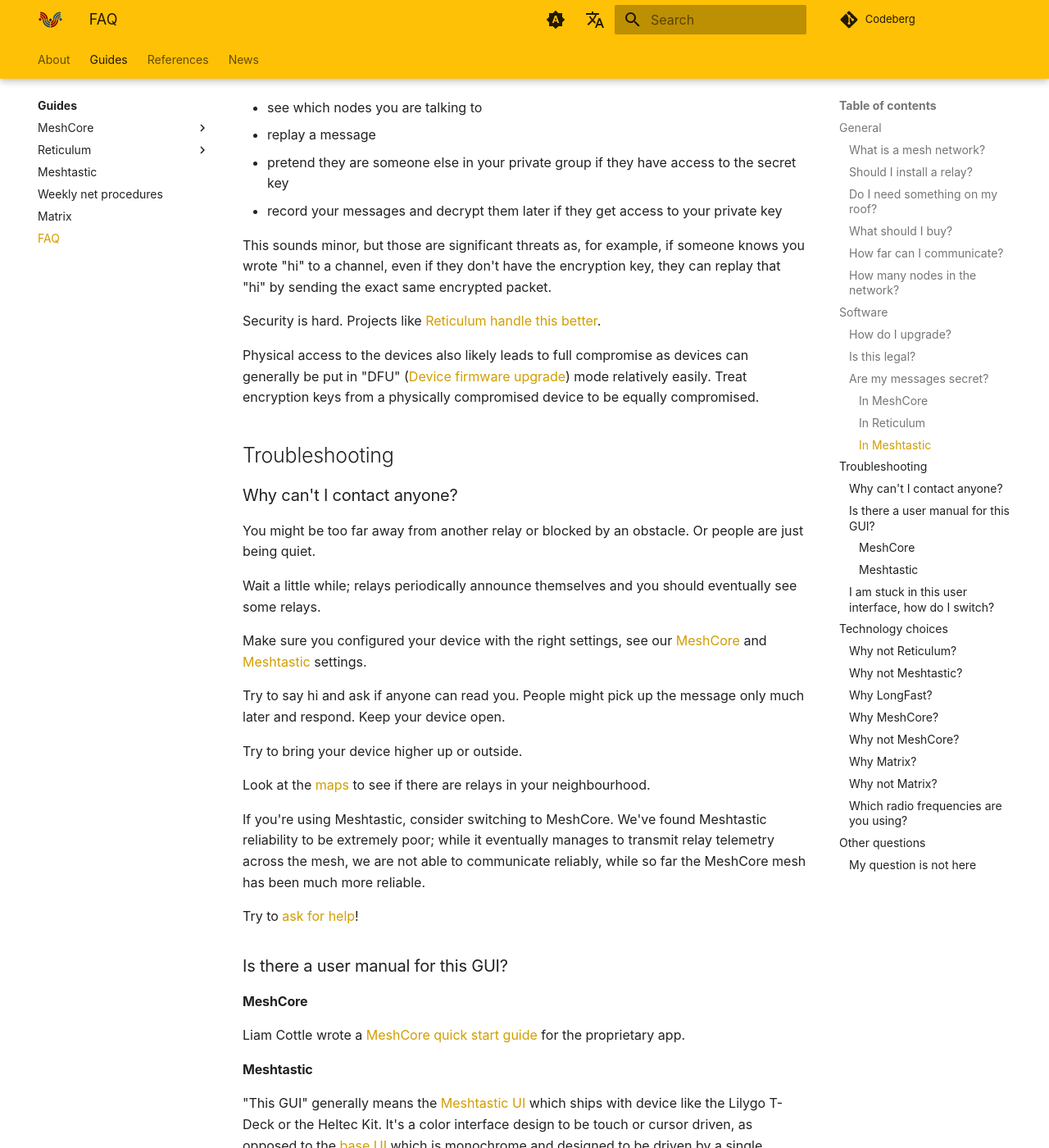
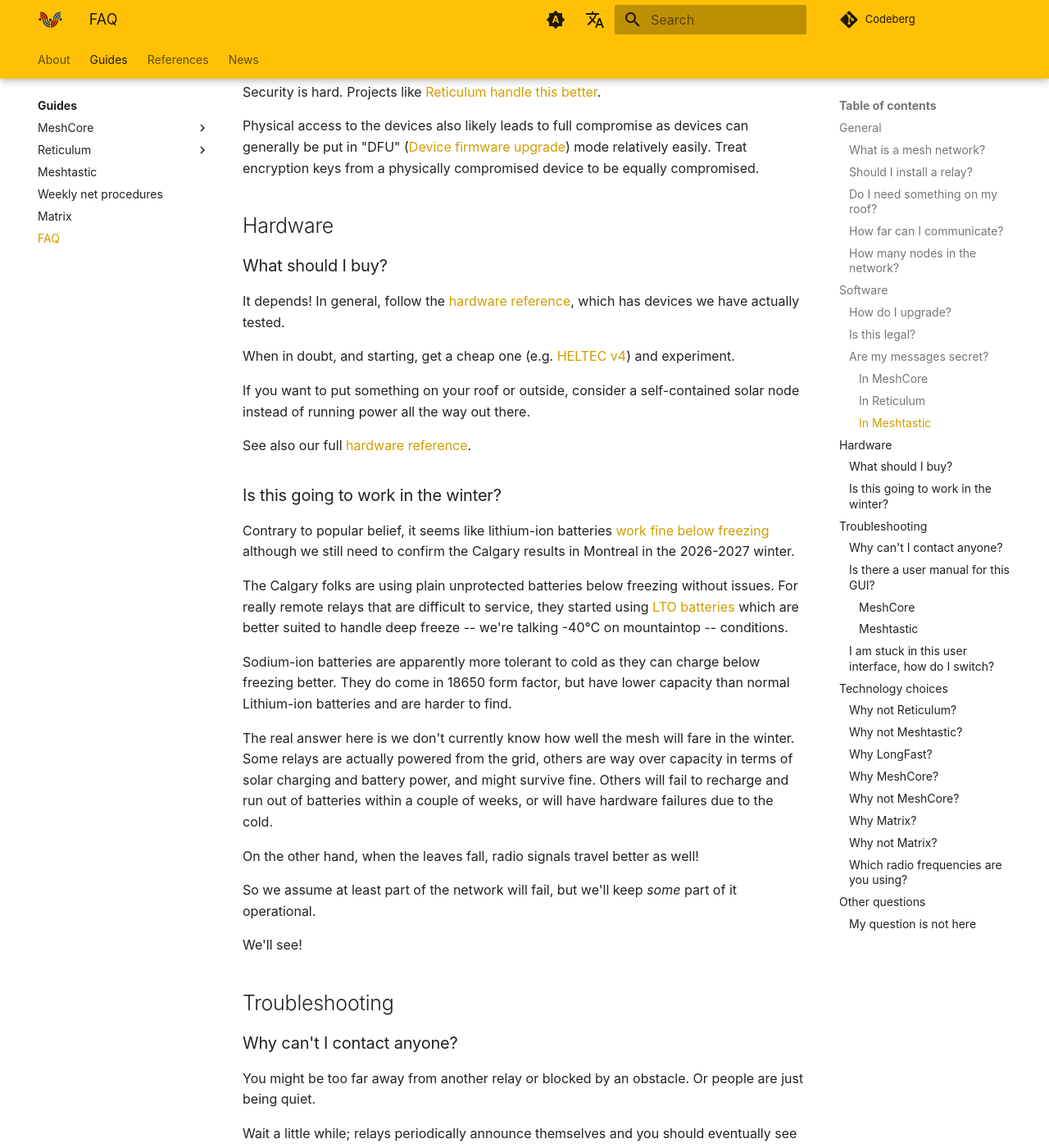
Before and after one commit to ReseauLibre/lora.reseaulibre.ca, an MkDocs documentation site: the page built from docs/guides/faq.md, in a window 1280 px wide and 1400 px high, scrolled down 4874 px. Shown: the whole window at 82% size. Built offline with MkDocs 1.6.1 and Material for MkDocs 9.7.7, drawn with Linux system fonts in a browser that asks for light colours; comment, search, counter and statistics services are not loaded; some of the changed text lies outside the part shown.

Commit message:
move battery question to the faq, make a new hardware section there

```diff
--- a/docs/guides/faq.md
+++ b/docs/guides/faq.md
@@ -227,6 +212,53 @@
 devices can generally be put in "DFU" ([Device firmware upgrade](https://en.wikipedia.org/wiki/USB#Device_Firmware_Upgrade_mechanism))
 mode relatively easily. Treat encryption keys from a physically
 compromised device to be equally compromised.
+
+## Hardware
+### What should I buy?
+
+It depends! In general, follow the [hardware reference](../references/hardware/index.md), which has devices we
+have actually tested.
+
+When in doubt, and starting, get a cheap one (e.g. [HELTEC v4](https://heltec.org/project/wifi-lora-32-v4/)) and
+experiment.
+
+If you want to put something on your roof or outside, consider a
+self-contained solar node instead of running power all the way out
+there.
+
+See also our full [hardware reference](../references/hardware/index.md).
+
+### Is this going to work in the winter?
+
+Contrary to popular belief, it seems like lithium-ion batteries [work
+fine below freezing](https://yycmesh.com/blog/cold-weather-charging) although we still need to confirm the Calgary results
+in Montreal in the 2026-2027 winter.
+
+The Calgary folks are using plain unprotected batteries below freezing
+without issues. For really remote relays that are difficult to
+service, they started using [LTO batteries](https://en.wikipedia.org/wiki/Lithium-titanate_battery) which are better suited
+to handle deep freeze -- we're talking -40℃ on mountaintop --
+conditions.
+
+Sodium-ion batteries are apparently more tolerant to cold as they can
+charge below freezing better. They do come in 18650 form factor, but
+have lower capacity than normal Lithium-ion batteries and are harder
+to find.
+
+The real answer here is we don't currently know how well the mesh will
+fare in the winter. Some relays are actually powered from the grid,
+others are way over capacity in terms of solar charging and battery
+power, and might survive fine. Others will fail to recharge and run
+out of batteries within a couple of weeks, or will have hardware
+failures due to the cold.
+
+On the other hand, when the leaves fall, radio signals travel better
+as well!
+
+So we assume at least part of the network will fail, but we'll keep
+*some* part of it operational.
+
+We'll see!
 
 ## Troubleshooting
 
--- a/docs/references/hardware/batteries.md
+++ b/docs/references/hardware/batteries.md
@@ -74,18 +74,7 @@
 
 ## Below freezing
 
-Contrary to popular belief, it seems like lithium-ion batteries [work
-fine below freezing](https://yycmesh.com/blog/cold-weather-charging) although we still need to confirm the results
-from the folks in Calgary ourselves. The Calgary folks are using plain
-unprotected batteries below freezing without issues.
-
-For really remote relays that are difficult to service, they started
-using [LTO batteries](https://en.wikipedia.org/wiki/Lithium-titanate_battery) which are better suited to handle deep freeze
--- we're talking -40℃ on mountaintop -- conditions.
-
-Sodium-ion batteries are apparently more tolerant to cold as they can
-charge below freezing better. They do come in 18650 form factor, but
-have lower capacity than normal Lithium-ion batteries.
+Moved to the FAQ, see [is this going to work in the winter?](../../guides/faq.md#is-this-going-to-work-in-the-winter).
 
 ## Charger
 
```
Also changed, not shown: other parts of docs/guides/faq.md (+0 -15 lines).
